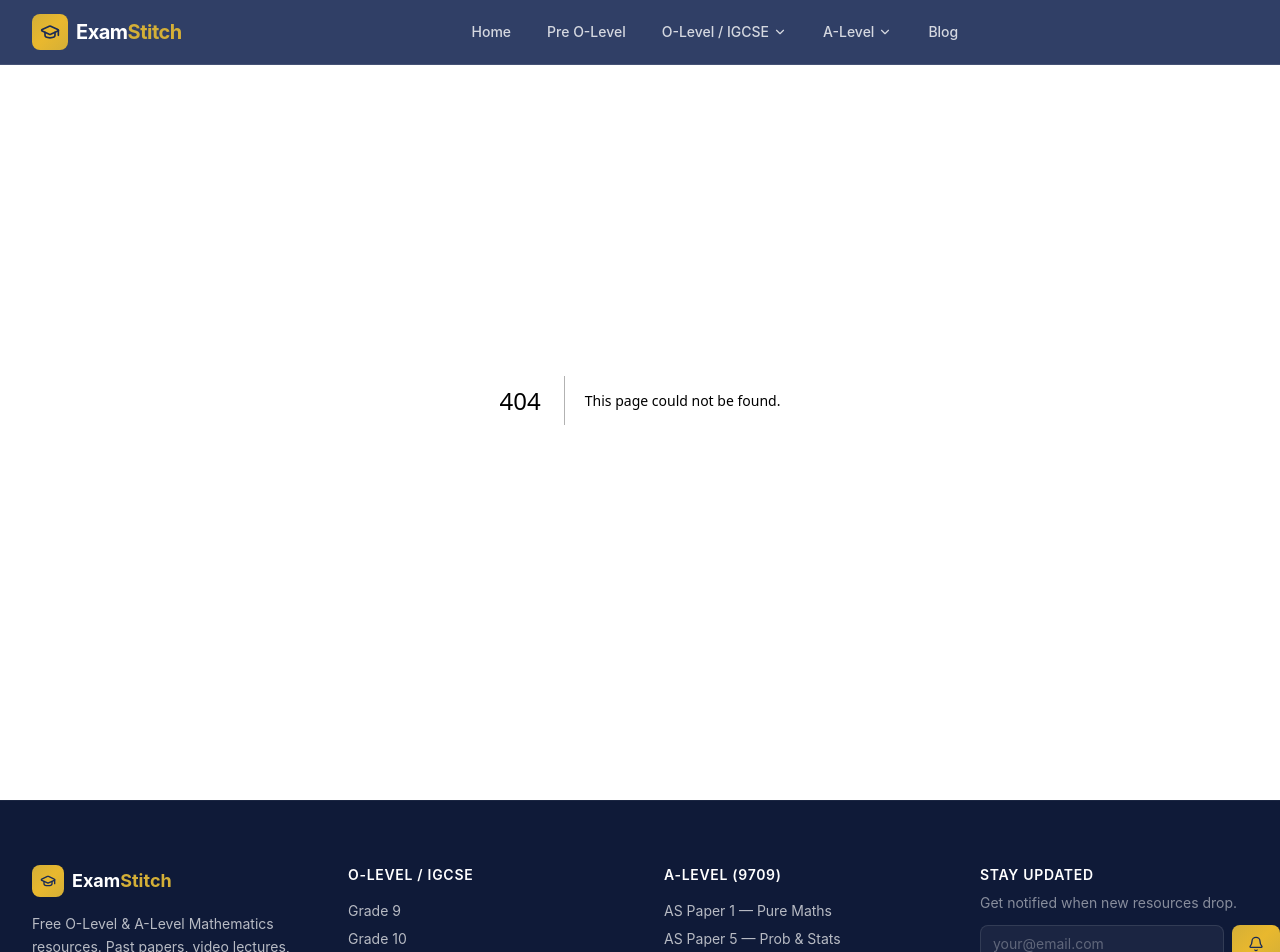
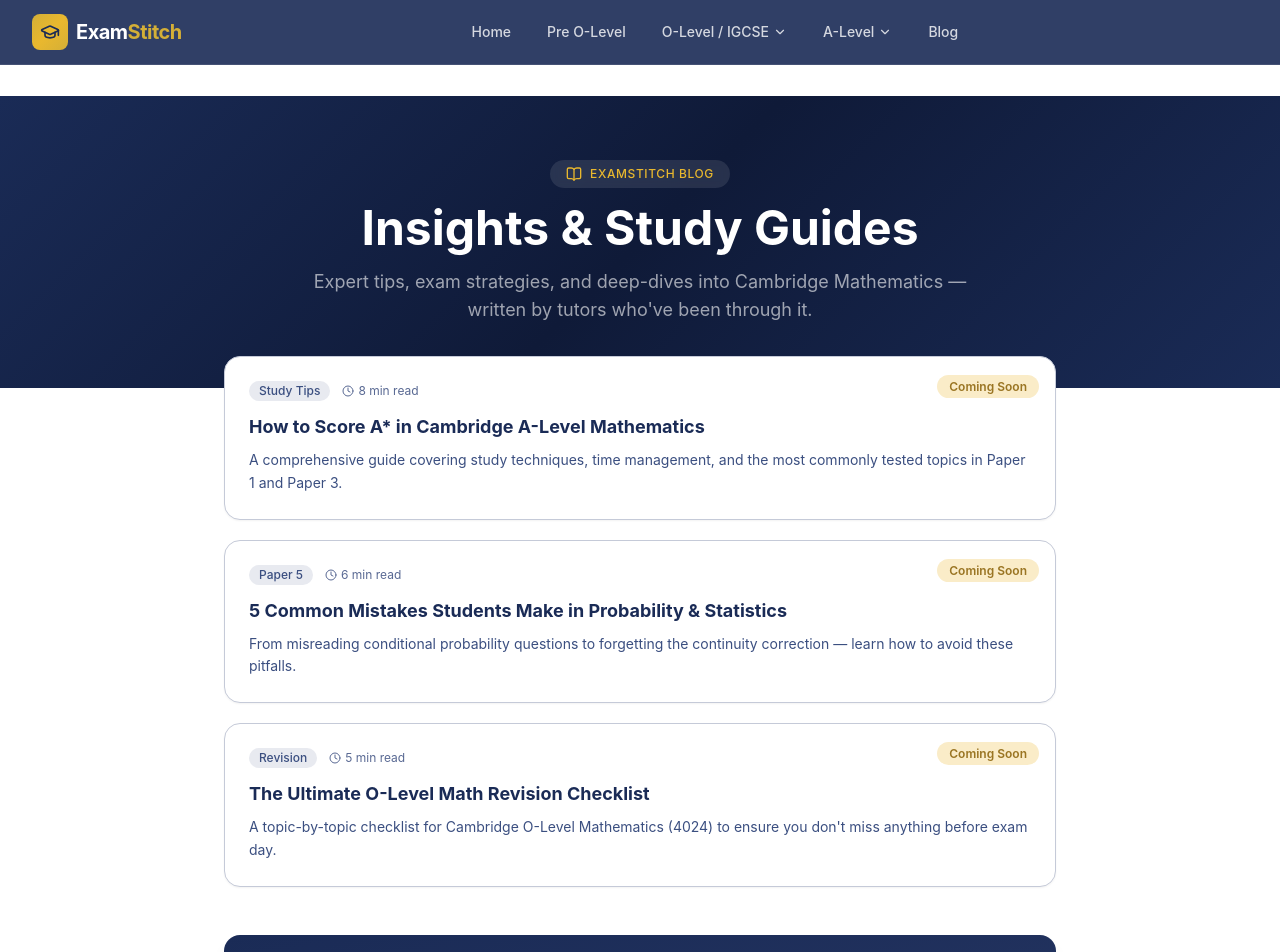
Before and after one commit to arfeen306-design/examstitch, a Next.js app: page /blog in a window 1280 px wide. Before the commit this address had no page. Shown: the top 952 px of the page. Built offline with nearby package versions, Linux system fonts and the light colour scheme.

Commit message:
feat: blog landing page with coming-soon article previews

```diff
--- /dev/null
+++ b/src/app/blog/page.tsx
@@ -0,0 +1,98 @@
+import Link from 'next/link';
+import { BookOpen, Clock, ArrowRight } from 'lucide-react';
+import type { Metadata } from 'next';
+
+export const metadata: Metadata = {
+  title: 'Blog — ExamStitch',
+  description: 'Study tips, exam strategies, and Cambridge Mathematics insights from the ExamStitch team.',
+};
+
+const COMING_SOON_POSTS = [
+  {
+    title: 'How to Score A* in Cambridge A-Level Mathematics',
+    excerpt: 'A comprehensive guide covering study techniques, time management, and the most commonly tested topics in Paper 1 and Paper 3.',
+    category: 'Study Tips',
+    readTime: '8 min read',
+  },
+  {
+    title: '5 Common Mistakes Students Make in Probability & Statistics',
+    excerpt: 'From misreading conditional probability questions to forgetting the continuity correction — learn how to avoid these pitfalls.',
+    category: 'Paper 5',
+    readTime: '6 min read',
+  },
+  {
+    title: 'The Ultimate O-Level Math Revision Checklist',
+    excerpt: 'A topic-by-topic checklist for Cambridge O-Level Mathematics (4024) to ensure you don\'t miss anything before exam day.',
+    category: 'Revision',
+    readTime: '5 min read',
+  },
+];
+
+export default function BlogPage() {
+  return (
+    <div className="min-h-screen pt-24 pb-16">
+      {/* Hero */}
+      <div className="gradient-hero py-16">
+        <div className="max-w-4xl mx-auto px-4 sm:px-6 lg:px-8 text-center">
+          <div className="inline-flex items-center gap-2 bg-white/10 backdrop-blur-sm px-4 py-1.5 rounded-full mb-4">
+            <BookOpen className="w-4 h-4 text-gold-400" />
+            <span className="text-xs font-medium text-gold-400 uppercase tracking-wider">ExamStitch Blog</span>
+          </div>
+          <h1 className="text-4xl sm:text-5xl font-bold text-white mb-4">
+            Insights & Study Guides
+          </h1>
+          <p className="text-lg text-white/60 max-w-2xl mx-auto">
+            Expert tips, exam strategies, and deep-dives into Cambridge Mathematics — written by tutors who've been through it.
+          </p>
+        </div>
+      </div>
+
+      {/* Coming Soon Articles */}
+      <div className="max-w-4xl mx-auto px-4 sm:px-6 lg:px-8 -mt-8">
+        <div className="space-y-5">
+          {COMING_SOON_POSTS.map((post, i) => (
+            <div
+              key={i}
+              className="bg-white border border-navy-100 rounded-2xl p-6 shadow-sm hover:shadow-md transition-shadow group relative overflow-hidden"
+            >
+              {/* Coming Soon overlay */}
+              <div className="absolute top-4 right-4">
+                <span className="bg-gold-100 text-gold-700 text-xs font-semibold px-3 py-1 rounded-full">
+                  Coming Soon
+                </span>
+              </div>
+
+              <div className="flex items-center gap-3 mb-3">
+                <span className="text-xs font-medium text-navy-500 bg-navy-50 px-2.5 py-0.5 rounded-full">
+                  {post.category}
+                </span>
+                <span className="flex items-center gap-1 text-xs text-navy-400">
+                  <Clock className="w-3 h-3" /> {post.readTime}
+                </span>
+              </div>
+
+              <h2 className="text-lg font-bold text-navy-900 mb-2 group-hover:text-gold-600 transition-colors">
+                {post.title}
+              </h2>
+              <p className="text-sm text-navy-500 leading-relaxed">
+                {post.excerpt}
+              </p>
+            </div>
+          ))}
+        </div>
+
+        {/* CTA */}
+        <div className="mt-12 text-center bg-gradient-to-br from-navy-900 to-navy-800 rounded-2xl p-8 shadow-lg">
+          <h3 className="text-xl font-bold text-white mb-2">Want to be notified when we publish?</h3>
+          <p className="text-sm text-white/60 mb-5">Join our mailing list — we'll send you study guides and exam tips directly.</p>
+          <Link
+            href="/"
+            className="inline-flex items-center gap-2 bg-gold-500 hover:bg-gold-400 text-navy-900 font-semibold text-sm px-6 py-2.5 rounded-lg transition-colors"
+          >
+            Subscribe <ArrowRight className="w-4 h-4" />
+          </Link>
+        </div>
+      </div>
+    </div>
+  );
+}
```
